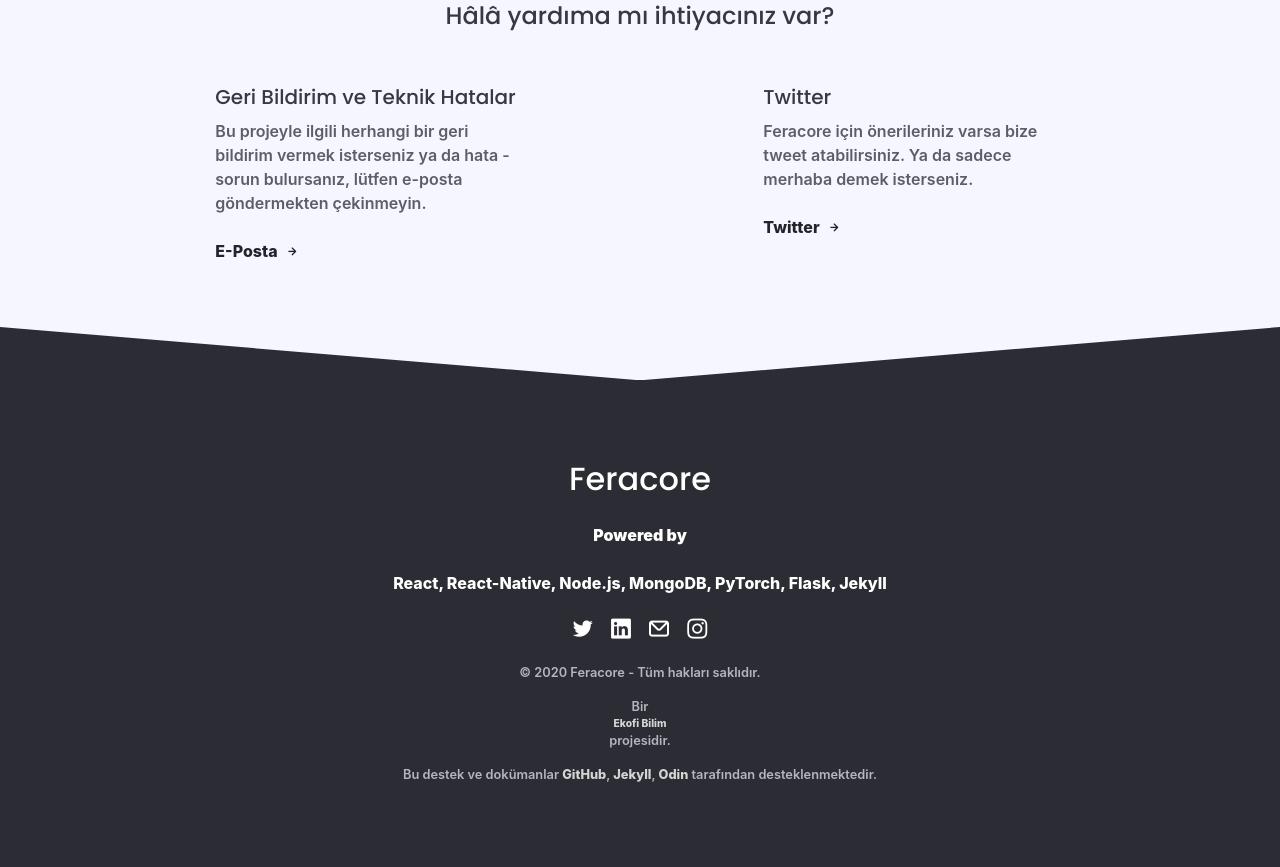
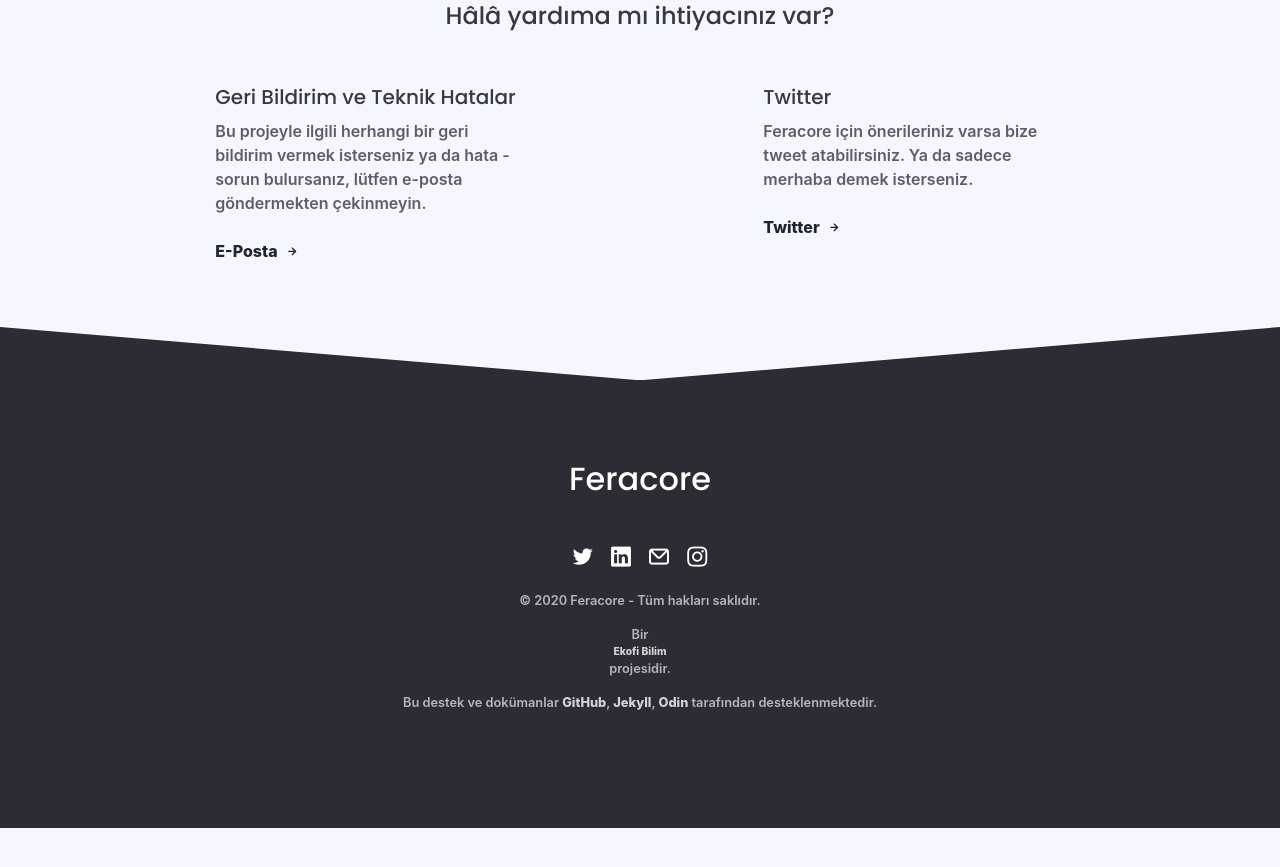
Before and after one commit to feracore/docs.feracore.com-tr.github.io, a Jekyll site: the page built from index.html, in a window 1280 px wide and 900 px high, scrolled down 776 px. Shown: the top 867 px of the window. Built offline with Jekyll 4.4.1, drawn with Linux system fonts in a browser that asks for light colours; nearby versions of some CDN libraries; some web fonts are replaced; after the commit the page ends 1604 px from its top, so only the background shows below that.

Commit message:
Update footer.html

```diff
--- a/_includes/footer.html
+++ b/_includes/footer.html
@@ -5,8 +5,6 @@
     <div class="columns text-center">
       <div class="column col-12">
         <h2 class="m-0 text-light">Feracore</h2><br/>
-	      <a><b>Powered by</b></a><br/>
-	      <a>React, React-Native, Node.js, MongoDB, PyTorch, Flask, Jekyll</a>
         <div class="footer-social my-4">
             {% if site.twitter_username == null %}
             {% else %}
```
